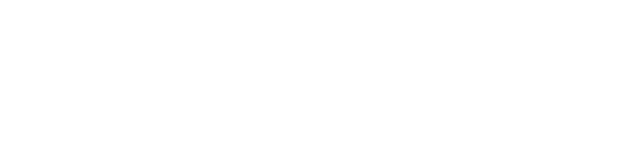
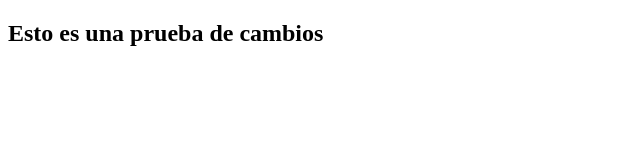
Before and after one commit to YairTavizon/proyecto4, a plain HTML site: page index.html in a window 1280 px wide. Shown: the whole page, without its empty margins (0-640 px from the left). Drawn offline with Linux system fonts and the light colour scheme.

Commit message:
Ejmplo de cambio

```diff
--- a/index.html
+++ b/index.html
@@ -7,6 +7,6 @@
     <title>Document</title>
 </head>
 <body>
-
+    <h2>Esto es una prueba de cambios</h2>
 </body>
 </html>
```
